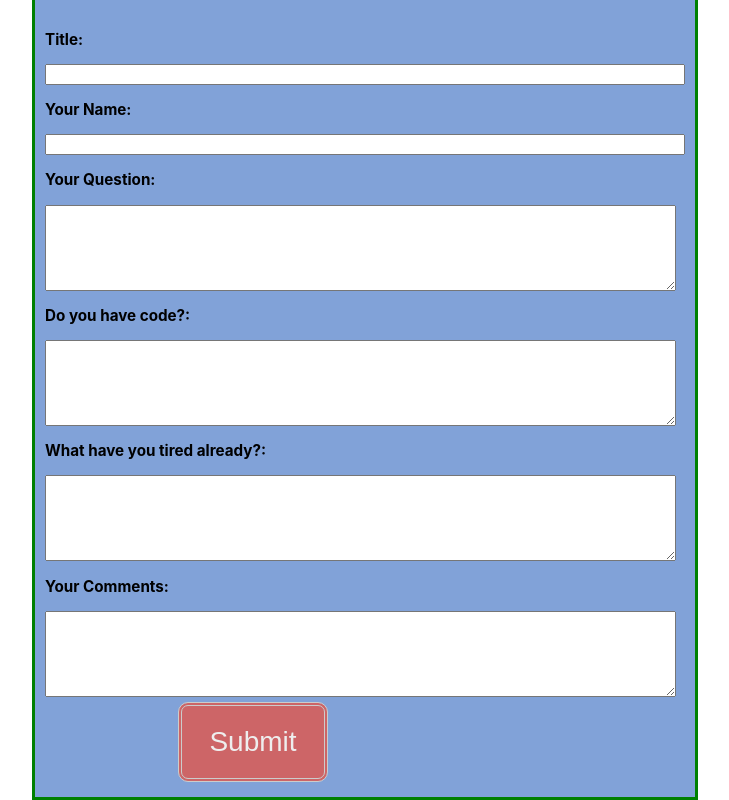
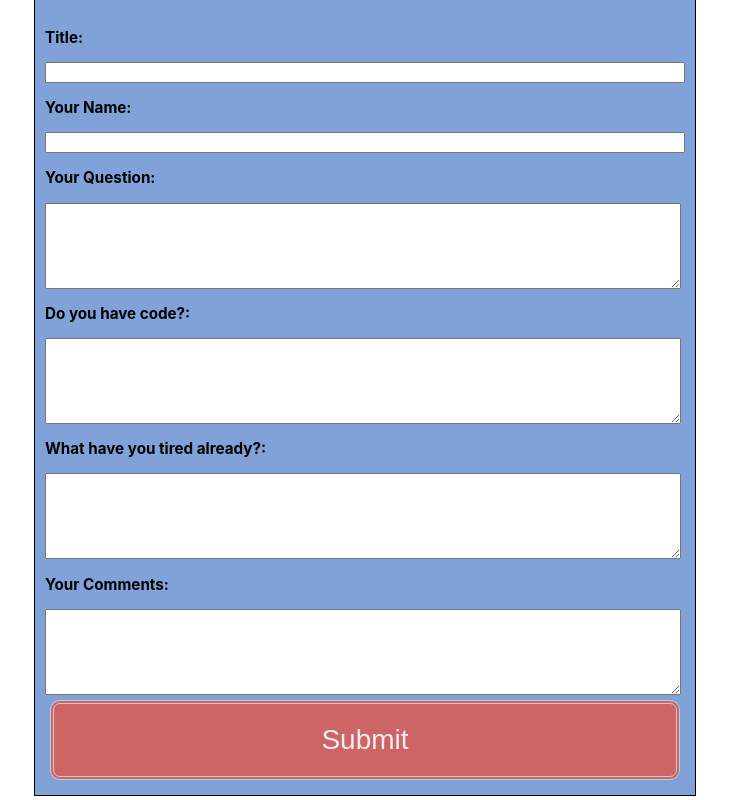
Before and after one commit to SchoolOfCode/national-project-week-abdullahi-adam-ivan-beatriz, a React (Create React App) app: page /questions/askquestion in a window 1280 px wide. Shown: the part 302-1102 px from the top of the page, without its empty margins (275-1004 px from the left). Built offline with nearby package versions, Linux system fonts and the light colour scheme; no server answers.

Commit message:
-improved CSS consistency

```diff
--- a/src/App.css
+++ b/src/App.css
@@ -7,8 +7,8 @@ body {
 
 #form-question {
   height: 10vh;
-  min-width: 48.8vw;
-  max-width: 48.8vw;
+  min-width: auto;
+  max-width: 49.2vw;
 }
 /*QuestionListItem*/
 .titleQuestions {
@@ -45,12 +45,21 @@ body {
 
 /* POST*/
 .questionPost {
+  /* display: flex;
+  flex-direction: column;
+  margin: auto;
+  width: 50%;
+  border: 1px solid black;
+  padding: 10px; */
+  background-color: rgba(94, 136, 206, 0.781);
   display: flex;
   flex-direction: column;
   margin: auto;
   width: 50%;
-  border: 3px solid green;
+  border: 1px solid black;
   padding: 10px;
+  font-size: small;
+  font-weight: 300;
 }
 
 .title {
@@ -74,17 +83,26 @@ body {
 }
 
 .comment {
+  /* margin: auto;
+  width: 50%;
+  border: 1px solid black;
+  padding: 10px; */
+  background-color: rgba(94, 136, 206, 0.781);
+  display: flex;
+  flex-direction: column;
   margin: auto;
   width: 50%;
-  border: 3px solid green;
+  border: 1px solid black;
   padding: 10px;
+  font-size: small;
+  font-weight: 300;
 }
 .comment-input {
   display: flex;
   flex-direction: column;
   margin: auto;
   width: 50%;
-  border: 3px solid green;
+  border: 1px solid black;
   padding: 10px;
 }
 
@@ -94,7 +112,7 @@ body {
   flex-direction: column;
   margin: auto;
   width: 50%;
-  border: 3px solid green;
+  border: 1px solid black;
   padding: 10px;
   font-size: small;
   font-weight: 300;
@@ -108,13 +126,14 @@ body {
   text-align: center;
   font-size: 28px;
   padding: 20px;
-  width: 150px;
+  /* width: 150px; */
   -webkit-transition: all 0.5s;
   -moz-transition: all 0.5s;
   -o-transition: all 0.5s;
   transition: all 0.5s;
   cursor: pointer;
   margin: 5px;
-  position: relative;
+  /* position: relative;
   left: 20%;
+} */
 }
--- a/src/components/questionExpandedPost/Comment/index.js
+++ b/src/components/questionExpandedPost/Comment/index.js
@@ -1,8 +1,8 @@
 function Comment({ name, comment }) {
   return (
     <div className="comment">
-      <h3>Author:{name}</h3>
-      <p>{comment}</p>
+      <h3>Author: {name}</h3>
+      <p>Comment: {comment}</p>
     </div>
   );
 }
--- a/src/components/questionExpandedPost/commentInput/index.js
+++ b/src/components/questionExpandedPost/commentInput/index.js
@@ -13,7 +13,7 @@ function CommentInput({ onSubmitClick, commentObject, setCommentObject }) {
         e.preventDefault();
         onSubmitClick();
       }}
-      className="comment-input"
+      className="question-input"
     >
       <h3>Your Name:</h3>
       <input onChange={handleChangeName} value={commentObject.name} />
@@ -24,7 +24,7 @@ function CommentInput({ onSubmitClick, commentObject, setCommentObject }) {
         onChange={handleChangeComment}
         value={commentObject.comment}
       />
-      <button>Submit</button>
+      <button className="buttonQuestionInput">Submit</button>
     </form>
   );
 }
```
